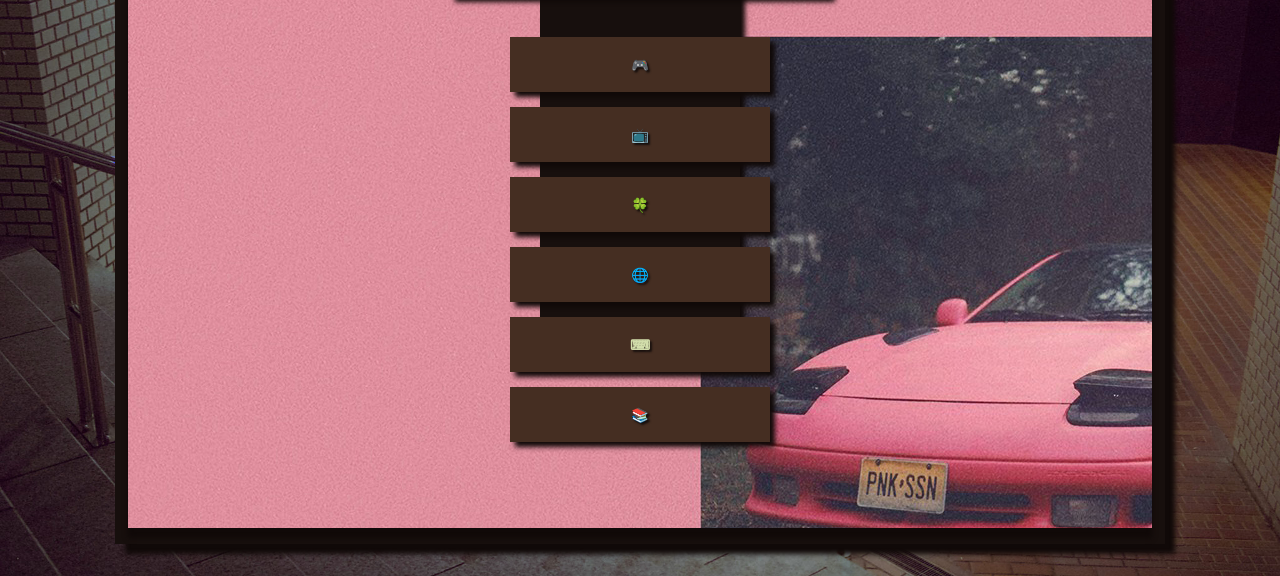
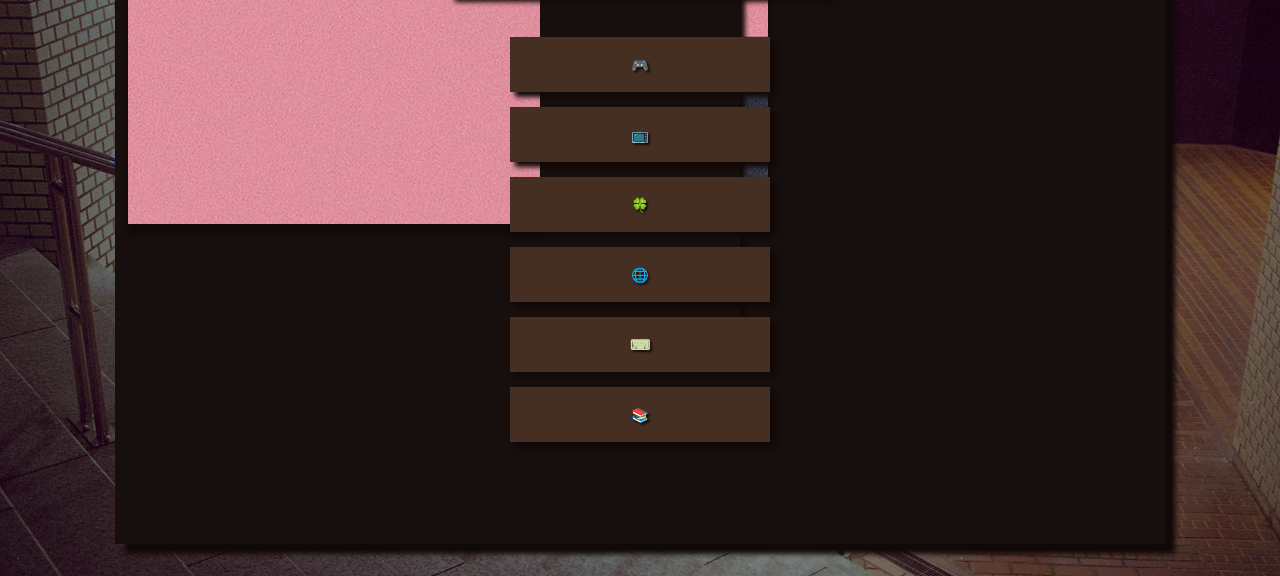
Before and after one commit to snoomoo/snoomoo.github.io, a plain HTML site: page index.html in a window 1280 px wide. Shown: the part 224-800 px from the top of the page. Drawn offline with nearby package versions, Linux system fonts and the light colour scheme; no server answers; a script that the page names is missing.

Commit message:
Update index.html

```diff
--- a/index.html
+++ b/index.html
@@ -106,8 +106,8 @@ body {
     margin: auto;
     top: 6%;
     left: 10%;
-    height: 88%;
-    width: 80%;
+    height: 50%;
+    width: 50%;
     z-index: -4;
     background: var(--main-bg) url("bg2.jpg");
     box-shadow: 0px 10px 5px var(--shadow);
```
